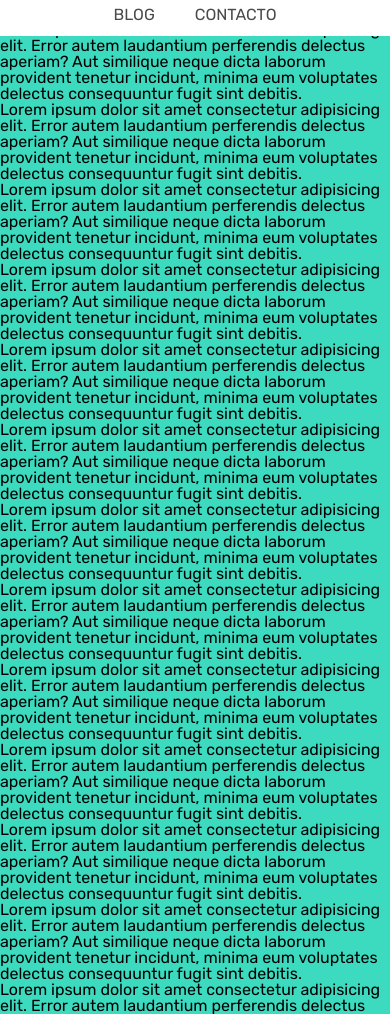
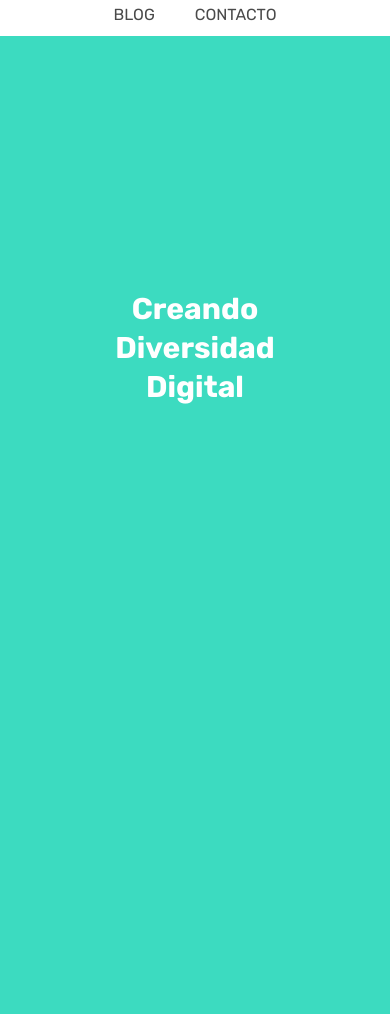
Before and after one commit to Adalab/modulo-1-evaluacion-intermedia-mariamolinagarcia, a plain HTML site: page index.html in a window 390 px wide. Shown: the part 74-1088 px from the top of the page. After the commit the page ends 844 px from the top, so only its background shows below. Drawn offline with Linux system fonts and the light colour scheme.

Commit message:
acabado css versión mobile

```diff
--- a/index.html
+++ b/index.html
@@ -25,62 +25,11 @@
         </nav>
     </header>
     <main>
-        <section>
-            <h1>Creando Diversidad Digital</h1>
-            <p>Lorem ipsum dolor sit amet consectetur adipisicing elit. Error autem laudantium perferendis delectus
-                aperiam? Aut similique neque dicta laborum provident tenetur incidunt, minima eum voluptates delectus
-                consequuntur fugit sint debitis.</p>
-            <p>Lorem ipsum dolor sit amet consectetur adipisicing elit. Error autem laudantium perferendis delectus
-                aperiam? Aut similique neque dicta laborum provident tenetur incidunt, minima eum voluptates delectus
-                consequuntur fugit sint debitis.</p>
-            <p>Lorem ipsum dolor sit amet consectetur adipisicing elit. Error autem laudantium perferendis delectus
-                aperiam? Aut similique neque dicta laborum provident tenetur incidunt, minima eum voluptates delectus
-                consequuntur fugit sint debitis.</p>
-            <p>Lorem ipsum dolor sit amet consectetur adipisicing elit. Error autem laudantium perferendis delectus
-                aperiam? Aut similique neque dicta laborum provident tenetur incidunt, minima eum voluptates delectus
-                consequuntur fugit sint debitis.</p>
-            <p>Lorem ipsum dolor sit amet consectetur adipisicing elit. Error autem laudantium perferendis delectus
-                aperiam? Aut similique neque dicta laborum provident tenetur incidunt, minima eum voluptates delectus
-                consequuntur fugit sint debitis.</p>
-            <p>Lorem ipsum dolor sit amet consectetur adipisicing elit. Error autem laudantium perferendis delectus
-                aperiam? Aut similique neque dicta laborum provident tenetur incidunt, minima eum voluptates delectus
-                consequuntur fugit sint debitis.</p>
-            <p>Lorem ipsum dolor sit amet consectetur adipisicing elit. Error autem laudantium perferendis delectus
-                aperiam? Aut similique neque dicta laborum provident tenetur incidunt, minima eum voluptates delectus
-                consequuntur fugit sint debitis.</p>
-            <p>Lorem ipsum dolor sit amet consectetur adipisicing elit. Error autem laudantium perferendis delectus
-                aperiam? Aut similique neque dicta laborum provident tenetur incidunt, minima eum voluptates delectus
-                consequuntur fugit sint debitis.</p>
-            <p>Lorem ipsum dolor sit amet consectetur adipisicing elit. Error autem laudantium perferendis delectus
-                aperiam? Aut similique neque dicta laborum provident tenetur incidunt, minima eum voluptates delectus
-                consequuntur fugit sint debitis.</p>
-            <p>Lorem ipsum dolor sit amet consectetur adipisicing elit. Error autem laudantium perferendis delectus
-                aperiam? Aut similique neque dicta laborum provident tenetur incidunt, minima eum voluptates delectus
-                consequuntur fugit sint debitis.</p>
-            <p>Lorem ipsum dolor sit amet consectetur adipisicing elit. Error autem laudantium perferendis delectus
-                aperiam? Aut similique neque dicta laborum provident tenetur incidunt, minima eum voluptates delectus
-                consequuntur fugit sint debitis.</p>
-            <p>Lorem ipsum dolor sit amet consectetur adipisicing elit. Error autem laudantium perferendis delectus
-                aperiam? Aut similique neque dicta laborum provident tenetur incidunt, minima eum voluptates delectus
-                consequuntur fugit sint debitis.</p>
-            <p>Lorem ipsum dolor sit amet consectetur adipisicing elit. Error autem laudantium perferendis delectus
-                aperiam? Aut similique neque dicta laborum provident tenetur incidunt, minima eum voluptates delectus
-                consequuntur fugit sint debitis.</p>
-            <p>Lorem ipsum dolor sit amet consectetur adipisicing elit. Error autem laudantium perferendis delectus
-                aperiam? Aut similique neque dicta laborum provident tenetur incidunt, minima eum voluptates delectus
-                consequuntur fugit sint debitis.</p>
-            <p>Lorem ipsum dolor sit amet consectetur adipisicing elit. Error autem laudantium perferendis delectus
-                aperiam? Aut similique neque dicta laborum provident tenetur incidunt, minima eum voluptates delectus
-                consequuntur fugit sint debitis.</p>
-            <p>Lorem ipsum dolor sit amet consectetur adipisicing elit. Error autem laudantium perferendis delectus
-                aperiam? Aut similique neque dicta laborum provident tenetur incidunt, minima eum voluptates delectus
-                consequuntur fugit sint debitis.</p>
-            <p>Lorem ipsum dolor sit amet consectetur adipisicing elit. Error autem laudantium perferendis delectus
-                aperiam? Aut similique neque dicta laborum provident tenetur incidunt, minima eum voluptates delectus
-                consequuntur fugit sint debitis.</p>
-            <p>Lorem ipsum dolor sit amet consectetur adipisicing elit. Error autem laudantium perferendis delectus
-                aperiam? Aut similique neque dicta laborum provident tenetur incidunt, minima eum voluptates delectus
-                consequuntur fugit sint debitis.</p>
+        <section class="section">
+            <h1 class="titulo">Creando</h1>
+            <h2 class="titulo">Diversidad</h2>
+            <h2 class="titulo">Digital</h2>
+
 
         </section>
     </main>
--- a/styles/main.css
+++ b/styles/main.css
@@ -20,9 +20,6 @@ body {
   margin-bottom: 10px;
 }
 
-.nav {
-}
-
 .menu {
   display: flex;
   flex-direction: row;
@@ -35,3 +32,19 @@ body {
   margin-right: 20px;
   margin-bottom: 13px;
 }
+
+.section {
+  display: flex;
+  flex-direction: column;
+  justify-content: center;
+  align-items: center;
+  width: 100vw;
+  height: 100vh;
+}
+
+.titulo {
+  color: #ffffff;
+  font-size: 30px;
+  font-weight: 600;
+  line-height: 1.3;
+}
```
